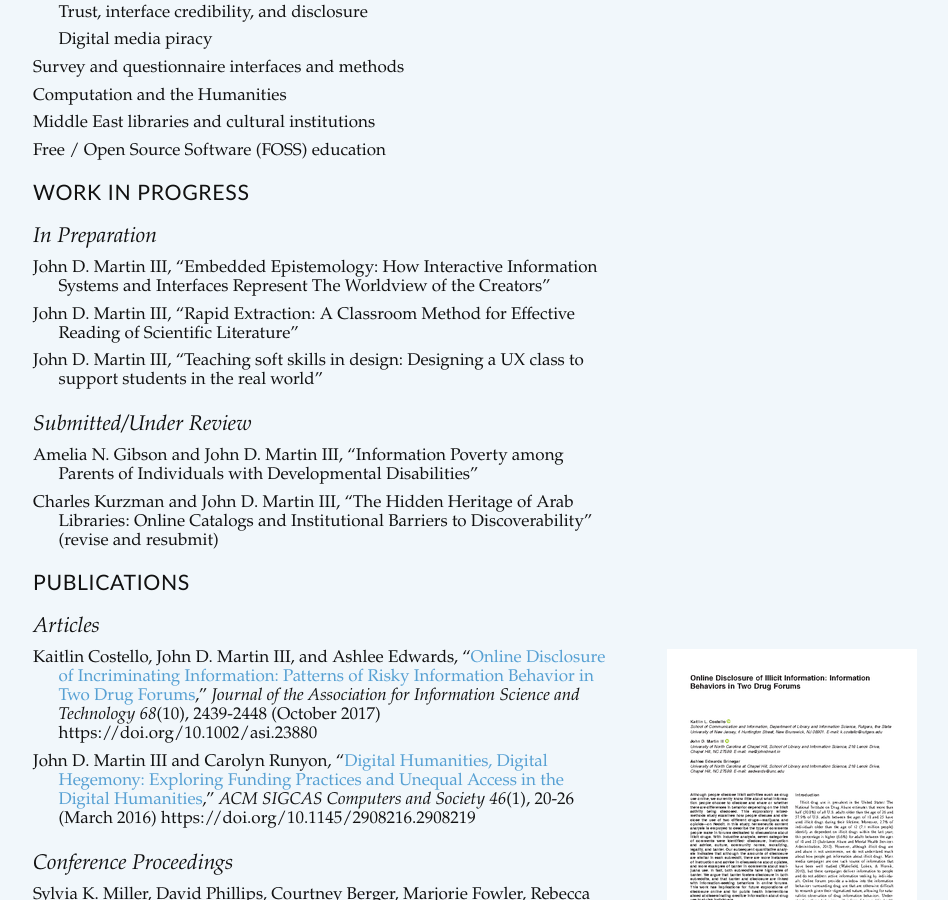
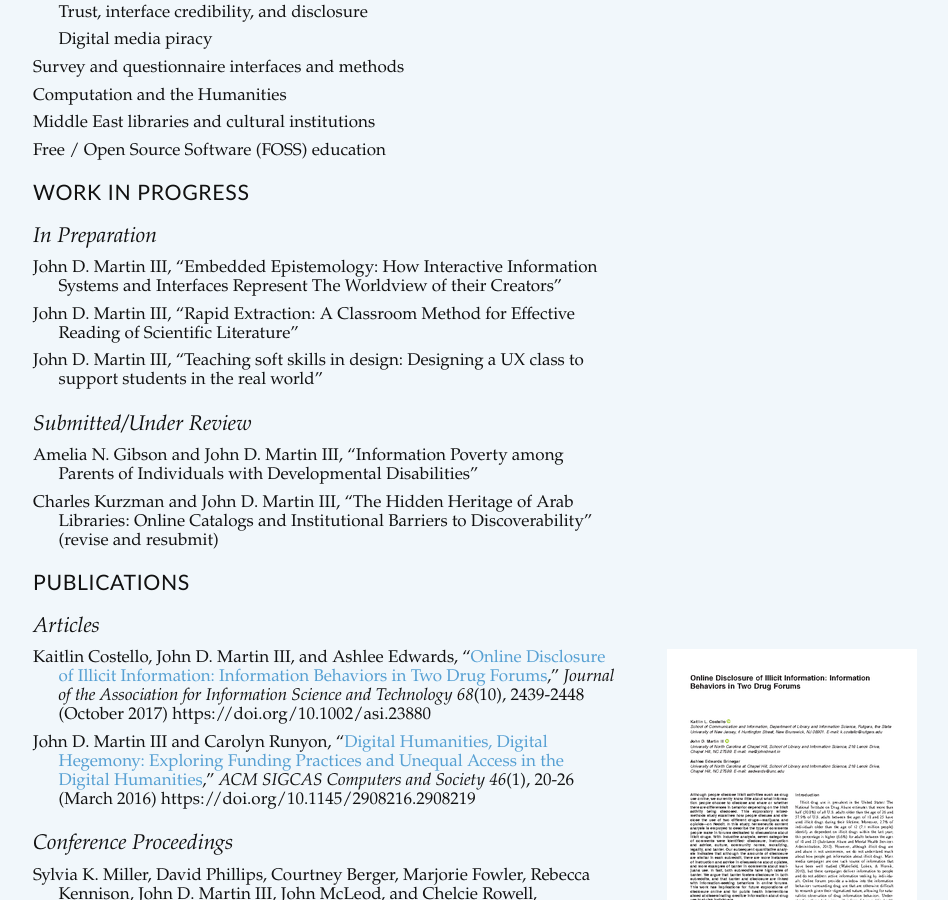
Before and after one commit to jdmar3/jdmar3.github.io, a Jekyll site: the page built from cv/index.md, in a window 1280 px wide and 900 px high, scrolled down 738 px. Shown: the whole window, without its empty margins (47-995 px from the left). Built offline with Jekyll 4.4.1, drawn with Linux system fonts in a browser that asks for light colours; some web fonts are replaced; Markdown is read by kramdown in place of the engine named in the settings.

Commit message:
update CV

```diff
--- a/cv/index.md
+++ b/cv/index.md
@@ -46,7 +46,7 @@ PhD student in the School of Information and Library Science at the University o
 {% comment %}{% endcomment %}
 ## In Preparation
 
-- John D. Martin III, "Embedded Epistemology: How Interactive Information Systems and Interfaces Represent The Worldview of the Creators"
+- John D. Martin III, "Embedded Epistemology: How Interactive Information Systems and Interfaces Represent The Worldview of their Creators"
 - John D. Martin III, "Rapid Extraction: A Classroom Method for Effective Reading of Scientific Literature"
 - John D. Martin III, "Teaching soft skills in design: Designing a UX class to support students in the real world"
 
@@ -59,7 +59,7 @@ PhD student in the School of Information and Library Science at the University o
 
 ## Articles
 
-- Kaitlin Costello, John D. Martin III, and Ashlee Edwards, {% marginnote 'disclosure' '<a href="/published/Costello-et-al-2017-Disclosure-JASIST.pdf"><img src="/published/Costello-et-al-2017-Disclosure-JASIST.png" /></a>' %} "[Online Disclosure of Incriminating Information: Patterns of Risky Information Behavior in Two Drug Forums](/published/Costello-et-al-2017-Disclosure-JASIST.pdf)," *Journal of the Association for Information Science and Technology 68*(10), 2439-2448 (October 2017) https://doi.org/10.1002/asi.23880
+- Kaitlin Costello, John D. Martin III, and Ashlee Edwards, {% marginnote 'disclosure' '<a href="/published/Costello-et-al-2017-Disclosure-JASIST.pdf"><img src="/published/Costello-et-al-2017-Disclosure-JASIST.png" /></a>' %} "[Online Disclosure of Illicit Information: Information Behaviors in Two Drug Forums](/published/Costello-et-al-2017-Disclosure-JASIST.pdf)," *Journal of the Association for Information Science and Technology 68*(10), 2439-2448 (October 2017) https://doi.org/10.1002/asi.23880
 - John D. Martin III and Carolyn Runyon, {% marginnote 'hegemony' '<a href="/published/Martin-and-Runyon-2016-Digital-hegemony-ACM-SIGCAS.pdf"><img src="/published/Martin-and-Runyon-2016-Digital-hegemony-ACM-SIGCAS.png" /></a>' %} "[Digital Humanities, Digital Hegemony: Exploring Funding Practices and Unequal Access in the Digital Humanities](/published/Martin-and-Runyon-2016-Digital-hegemony-ACM-SIGCAS.pdf)," *ACM SIGCAS Computers and Society 46*(1), 20-26 (March 2016) https://doi.org/10.1145/2908216.2908219
 
 ## Conference Proceedings
```
